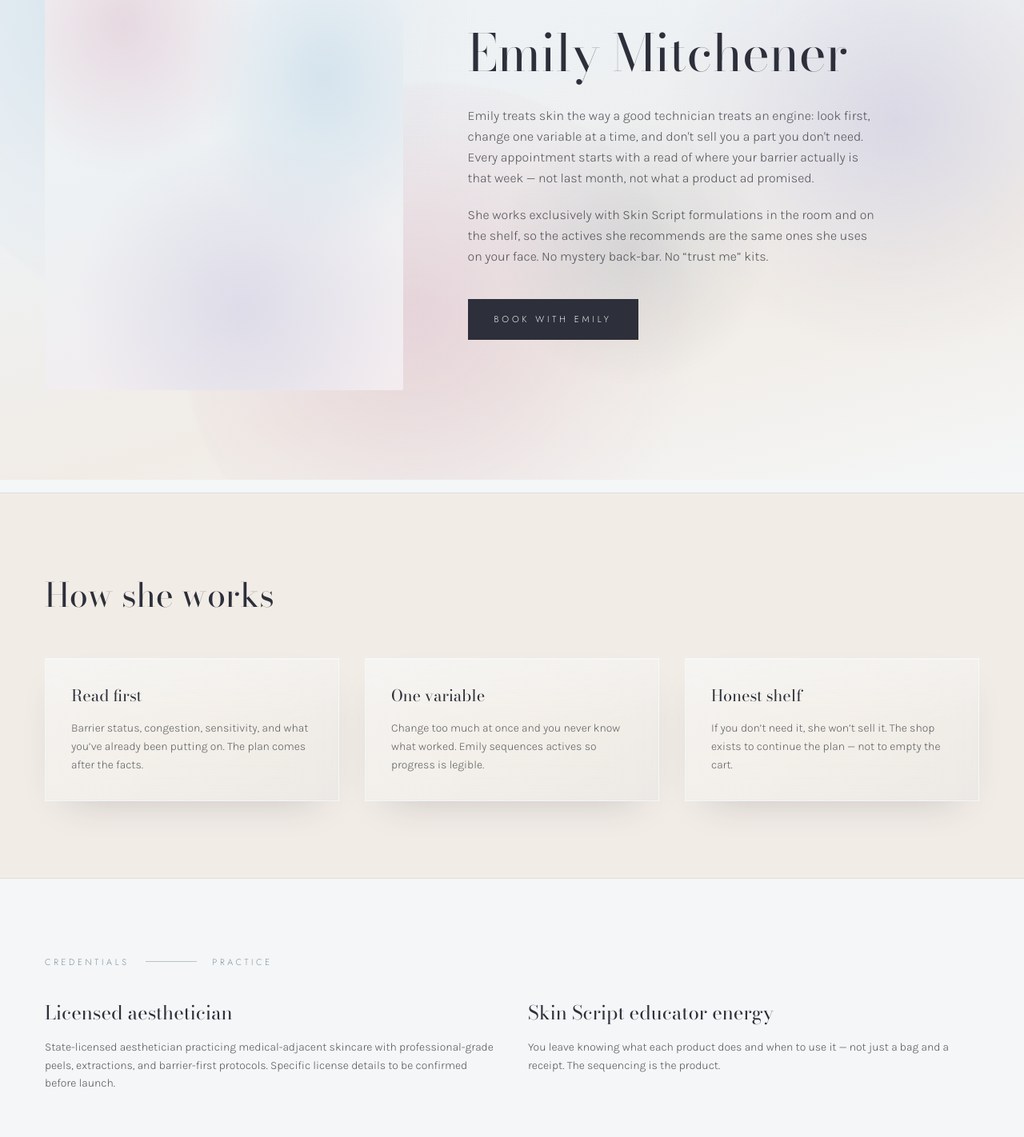
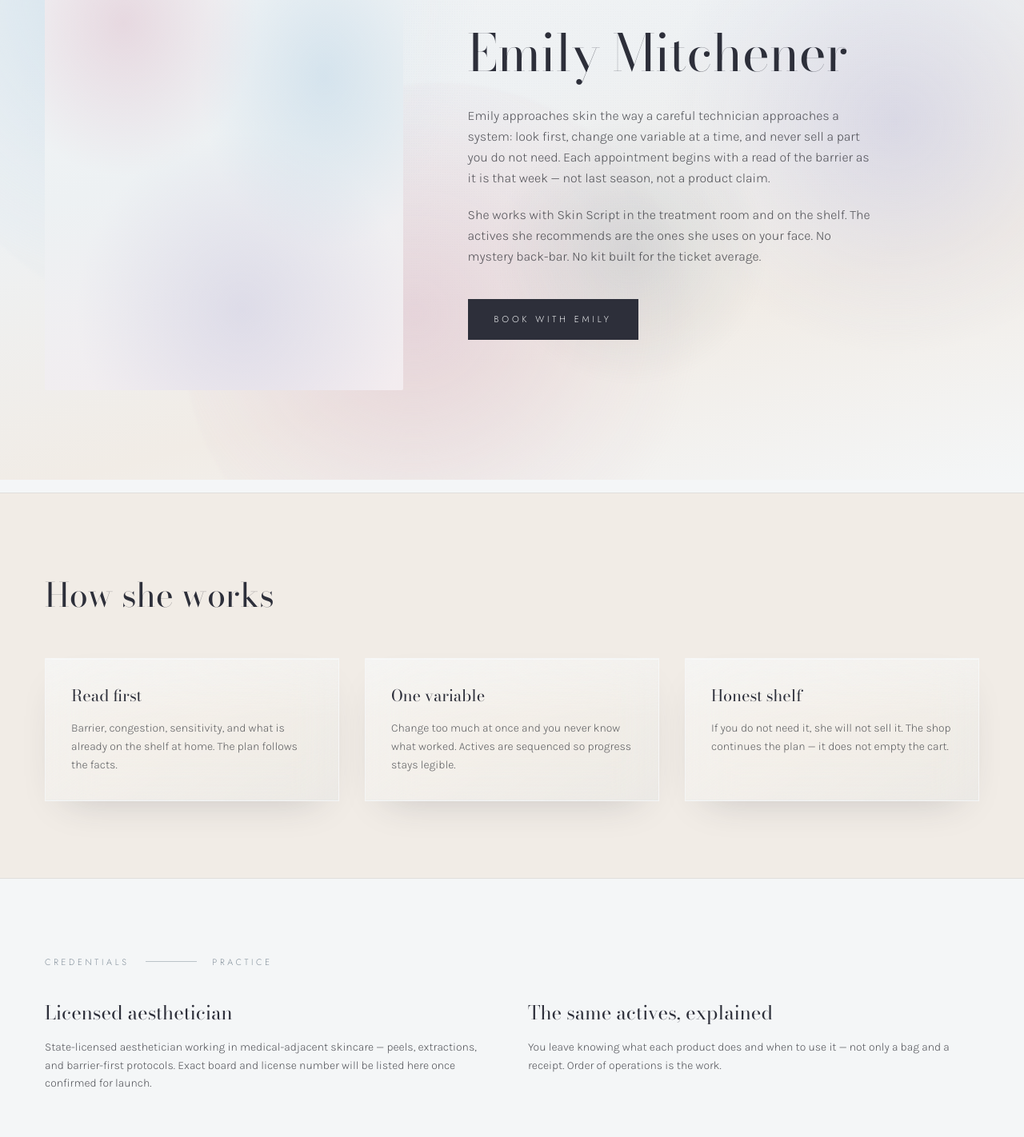
Before and after one commit to marinerxcapital/dew-theory-website, a Next.js app: page /about in a window 1280 px wide. Shown: the part 200-1622 px from the top of the page at 80% size. Built offline with nearby package versions, Linux system fonts and the light colour scheme; no server answers.

Commit message:
polish D5: brand-voice copy on studio pages — no invented business facts

```diff
--- a/app/about/page.jsx
+++ b/app/about/page.jsx
@@ -2,8 +2,9 @@ import Link from 'next/link';
 import Rule from '@/components/Rule';
 
 export const metadata = {
-  title: 'About Emily — Dew Theory',
-  description: 'Licensed aesthetician Emily Mitchener — the read, the plan, the actives.'
+  title: 'About Emily',
+  description:
+    'Emily Mitchener — licensed aesthetician. Barrier-first facials and Skin Script actives, sequenced for your skin that week.'
 };
 
 export default function AboutPage() {
@@ -31,19 +32,19 @@ export default function AboutPage() {
               data-reveal
               className="mt-8 max-w-lg font-body text-base font-light leading-relaxed text-charcoal/75"
             >
-              {/* PLACEHOLDER bio — OPEN_ITEMS.md */}
-              Emily treats skin the way a good technician treats an engine: look first, change one
-              variable at a time, and don&apos;t sell you a part you don&apos;t need. Every appointment
-              starts with a read of where your barrier actually is that week — not last month, not
-              what a product ad promised.
+              {/* PLACEHOLDER bio — OPEN_ITEMS.md: not Emily-approved copy */}
+              Emily approaches skin the way a careful technician approaches a system: look first,
+              change one variable at a time, and never sell a part you do not need. Each appointment
+              begins with a read of the barrier as it is that week — not last season, not a product
+              claim.
             </p>
             <p
               data-reveal
               className="mt-5 max-w-lg font-body text-base font-light leading-relaxed text-charcoal/75"
             >
-              She works exclusively with Skin Script formulations in the room and on the shelf, so
-              the actives she recommends are the same ones she uses on your face. No mystery
-              back-bar. No “trust me” kits.
+              She works with Skin Script in the treatment room and on the shelf. The actives she
+              recommends are the ones she uses on your face. No mystery back-bar. No kit built for
+              the ticket average.
             </p>
             <Link
               data-reveal
@@ -68,15 +69,15 @@ export default function AboutPage() {
             {[
               {
                 t: 'Read first',
-                d: 'Barrier status, congestion, sensitivity, and what you’ve already been putting on. The plan comes after the facts.'
+                d: 'Barrier, congestion, sensitivity, and what is already on the shelf at home. The plan follows the facts.'
               },
               {
                 t: 'One variable',
-                d: 'Change too much at once and you never know what worked. Emily sequences actives so progress is legible.'
+                d: 'Change too much at once and you never know what worked. Actives are sequenced so progress stays legible.'
               },
               {
                 t: 'Honest shelf',
-                d: 'If you don’t need it, she won’t sell it. The shop exists to continue the plan — not to empty the cart.'
+                d: 'If you do not need it, she will not sell it. The shop continues the plan — it does not empty the cart.'
               }
             ].map((item) => (
               <li key={item.t} data-reveal className="glass-1 p-8">
@@ -91,22 +92,22 @@ export default function AboutPage() {
       </section>
 
       <section className="mx-auto max-w-shell px-6 py-24 lg:px-10">
-        <Rule left="Credentials" right="Practice" />
+        <Rule left="Credentials" right="Practice" data-reveal />
         <div className="mt-10 grid gap-10 md:grid-cols-2">
-          <div>
+          <div data-reveal>
             <h2 className="font-display text-2xl font-normal text-graphite">Licensed aesthetician</h2>
             <p className="mt-4 font-body text-sm font-light leading-relaxed text-charcoal/75">
-              {/* OPEN: exact license board / number not provided */}
-              State-licensed aesthetician practicing medical-adjacent skincare with professional-grade
-              peels, extractions, and barrier-first protocols. Specific license details to be confirmed
-              before launch.
+              {/* OPEN_ITEMS: license board / number not provided */}
+              State-licensed aesthetician working in medical-adjacent skincare — peels, extractions,
+              and barrier-first protocols. Exact board and license number will be listed here once
+              confirmed for launch.
             </p>
           </div>
-          <div>
-            <h2 className="font-display text-2xl font-normal text-graphite">Skin Script educator energy</h2>
+          <div data-reveal>
+            <h2 className="font-display text-2xl font-normal text-graphite">The same actives, explained</h2>
             <p className="mt-4 font-body text-sm font-light leading-relaxed text-charcoal/75">
-              You leave knowing what each product does and when to use it — not just a bag and a
-              receipt. The sequencing is the product.
+              You leave knowing what each product does and when to use it — not only a bag and a
+              receipt. Order of operations is the work.
             </p>
           </div>
         </div>
--- a/app/contact/page.jsx
+++ b/app/contact/page.jsx
@@ -2,8 +2,8 @@ import Rule from '@/components/Rule';
 import ContactForm from '@/components/ContactForm';
 
 export const metadata = {
-  title: 'Contact — Dew Theory',
-  description: 'Contact Dew Theory studio and Emily Mitchener.'
+  title: 'Contact',
+  description: 'Write Dew Theory — products, appointments, or the studio.'
 };
 
 export default function ContactPage() {
@@ -22,8 +22,8 @@ export default function ContactPage() {
             data-reveal
             className="mt-6 max-w-md font-body text-base font-light leading-relaxed text-charcoal/75"
           >
-            Questions about products, appointments, or the space — use the form. For urgent
-            reschedules, mention your preferred times.
+            Products, appointments, or the room itself — use the form. For a same-week reschedule,
+            include preferred times so Emily can answer once, clearly.
           </p>
           <dl className="mt-12 space-y-6" data-reveal>
             <div>
@@ -31,7 +31,7 @@ export default function ContactPage() {
                 Email
               </dt>
               <dd className="mt-2 font-body text-sm font-light text-charcoal/80">
-                {/* Placeholder until domain confirmed */}
+                {/* OPEN_ITEMS: domain not confirmed */}
                 hello@dewtheory.studio
               </dd>
             </div>
@@ -40,7 +40,7 @@ export default function ContactPage() {
                 Studio
               </dt>
               <dd className="mt-2 font-body text-sm font-light text-charcoal/80">
-                Address pending confirmation — see Studio page and OPEN_ITEMS.md.
+                Address pending confirmation — see the Studio page.
               </dd>
             </div>
           </dl>
--- a/app/services/page.jsx
+++ b/app/services/page.jsx
@@ -7,8 +7,9 @@ import {
 } from '@/lib/services';
 
 export const metadata = {
-  title: 'Services — Dew Theory',
-  description: 'In-studio facial treatments with licensed aesthetician Emily Mitchener.'
+  title: 'Services',
+  description:
+    'In-studio facial treatments with Emily Mitchener. Barrier read first, then the right protocol for that week.'
 };
 
 export default function ServicesPage() {
@@ -27,8 +28,8 @@ export default function ServicesPage() {
           className="mt-6 max-w-xl font-body text-base font-light leading-relaxed text-charcoal/75"
         >
           {/* PLACEHOLDER menu — OPEN_ITEMS.md: names, durations, prices need Emily’s confirmation */}
-          Every appointment starts with a barrier read. Times and prices below are working placeholders
-          until Emily finalizes the live menu.
+          Every visit starts with a barrier read. Names, times, and prices below are a working draft
+          until Emily publishes the live menu — polished prose, not confirmed business facts.
         </p>
       </div>
 
@@ -60,13 +61,12 @@ export default function ServicesPage() {
         ))}
       </ul>
 
-      <div className="mt-16 glass-1 p-8 md:p-10">
-        <h2 className="font-display text-xl font-normal text-graphite">Deposits & cancellations</h2>
+      <div className="mt-16 glass-1 p-8 md:p-10" data-reveal>
+        <h2 className="font-display text-xl font-normal text-graphite">Deposits &amp; cancellations</h2>
         <p className="mt-4 max-w-2xl font-body text-sm font-light leading-relaxed text-charcoal/70">
-          {/* OPEN_ITEMS: deposit % and cutoff window unconfirmed */}
-          Deposit percentage and cancellation cutoff are still being set. The booking flow supports a
-          deposit step without hardcoding unconfirmed numbers — Emily will publish the policy before
-          live bookings open.
+          {/* OPEN_ITEMS: deposit % and cancellation cutoff unconfirmed */}
+          Deposit amount and cancellation window are not set yet. The booking flow is built to hold a
+          policy without inventing numbers — Emily will publish terms before live deposits open.
         </p>
       </div>
     </section>
--- a/components/Footer.jsx
+++ b/components/Footer.jsx
@@ -22,7 +22,8 @@ export default function Footer() {
             <p className="font-display text-3xl italic lowercase text-graphite">dew theory</p>
             <Rule left="Skin" right="Care" className="mt-4" />
             <p className="mt-6 max-w-xs font-body text-sm font-light leading-relaxed text-charcoal/70">
-              Skin Script formulations and in-studio facials, in one place.
+              {/* OPEN_ITEMS: brand descriptor still placeholder */}
+              Skin Script actives and in-studio facials — the plan and the products, together.
             </p>
           </div>
 
```
Also changed, not shown: app/membership/page.jsx (+16 -15 lines), app/studio/page.jsx (+13 -15 lines), lib/services.js (+11 -10 lines), 2 other files (tests, documents, lock files or other folders).
